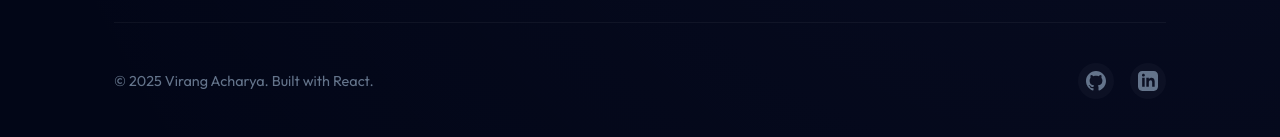
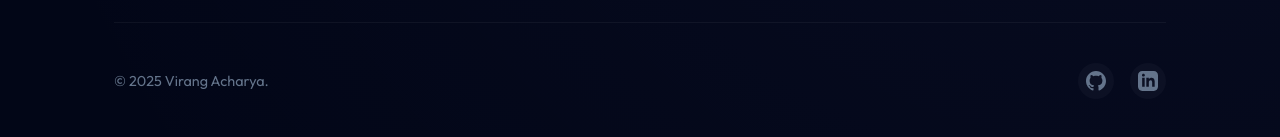
Before and after one commit to Virang007/fontaction, a React (Vite) app: page / in a window 1280 px wide. Shown: the part 3321-3458 px from the top of the page. Built offline with nearby package versions, Linux system fonts and the light colour scheme.

Commit message:
update code

```diff
--- a/src/App.jsx
+++ b/src/App.jsx
@@ -165,7 +165,7 @@ function App() {
         </main>
 
         <footer className="footer animate-in">
-          <p>© {new Date().getFullYear()} Virang Acharya. Built with React.</p>
+          <p>© {new Date().getFullYear()} Virang Acharya.</p>
           <div className="footer-social">
             <a href="https://github.com/Virang007" target="_blank" rel="noopener noreferrer" className="social-icon" aria-label="GitHub">
               <svg xmlns="http://www.w3.org/2000/svg" width="20" height="20" viewBox="0 0 24 24" fill="currentColor">
```
Also changed, not shown: 1 other file (tests, documents, lock files or other folders).
